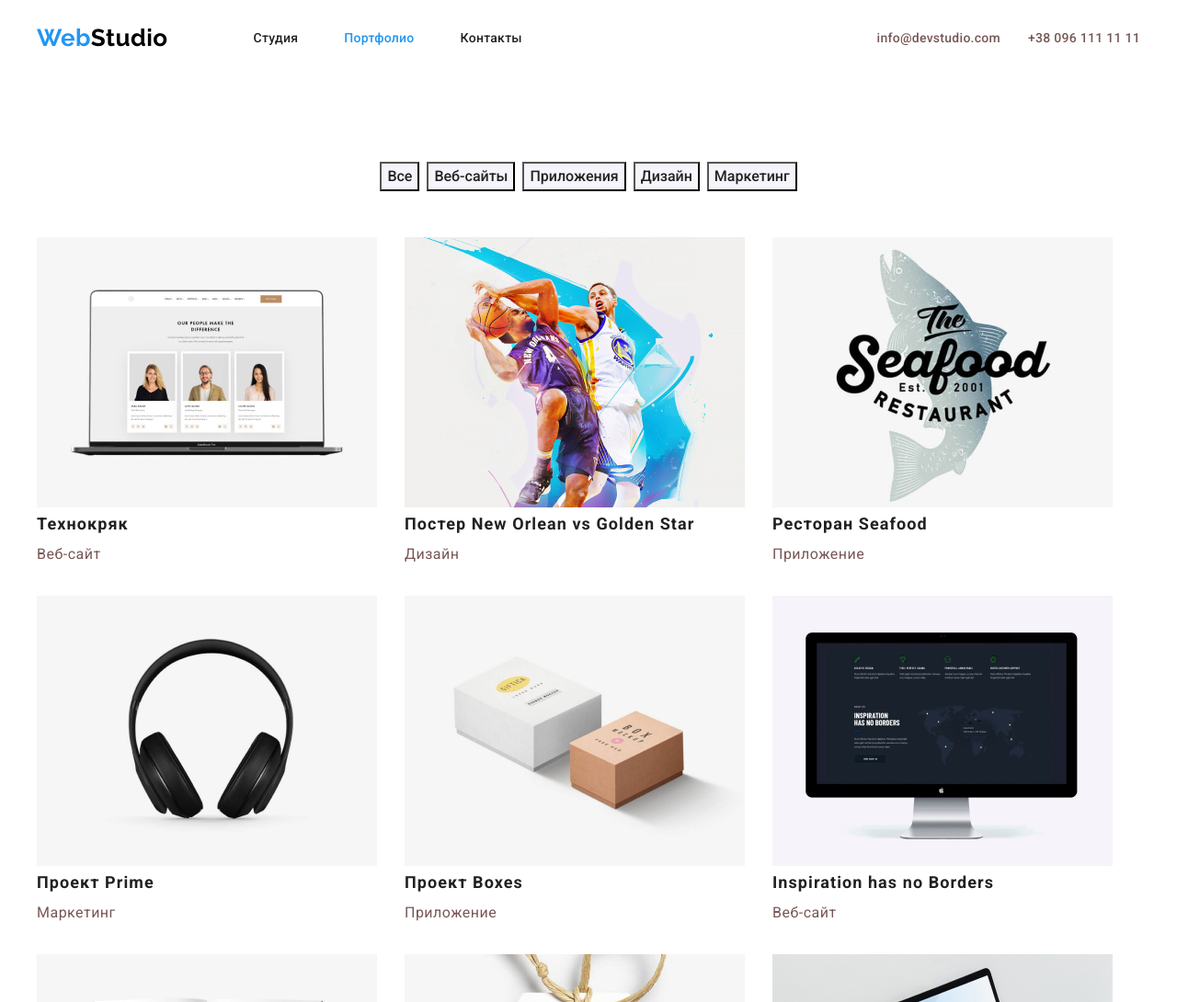
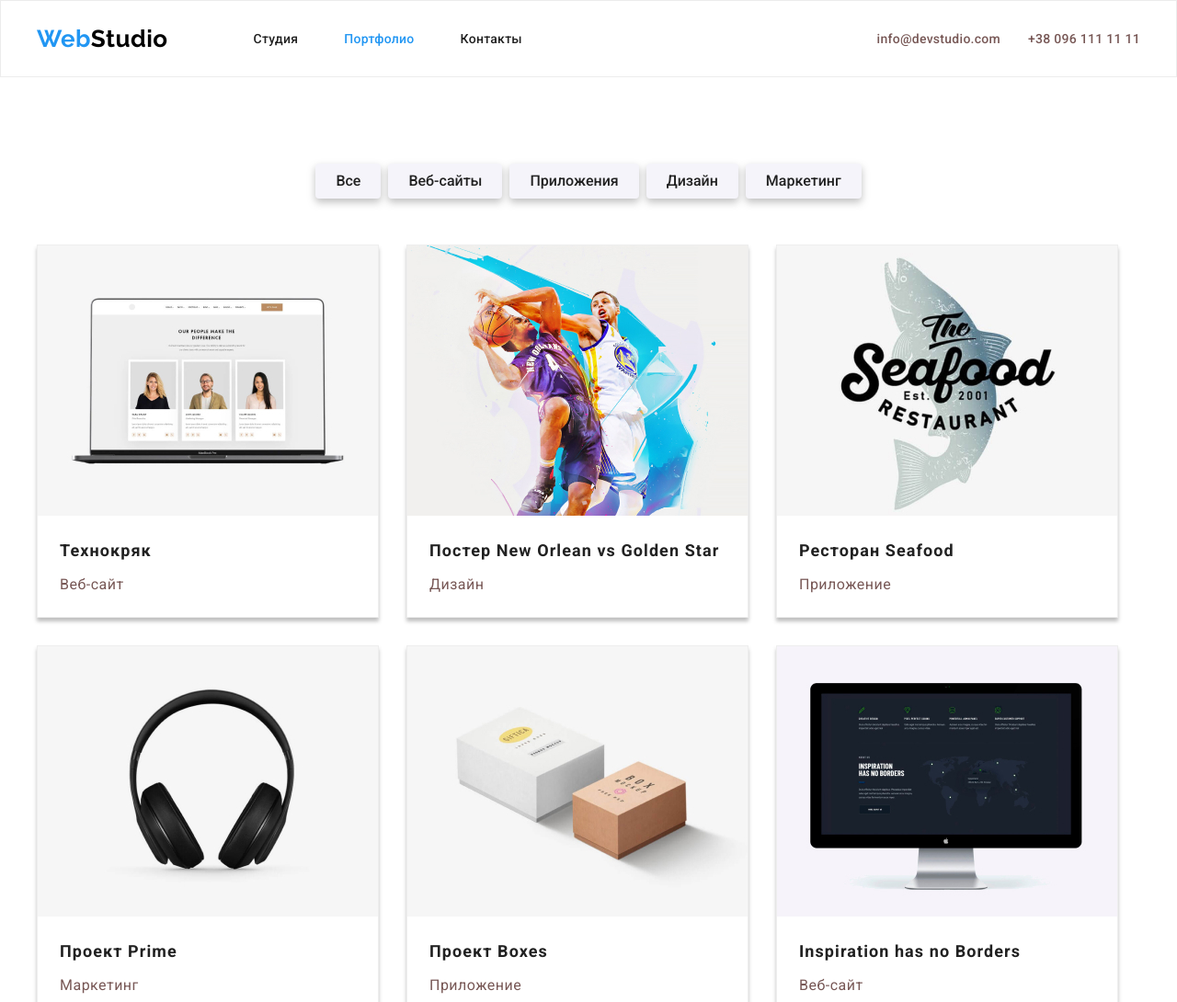
Before and after one commit to Vobzilla/goit-markup-hw-03, a plain HTML site: page portfolio.html in a window 1280 px wide. Shown: the top 1090 px of the page at 92% size. Drawn offline with nearby package versions, Linux system fonts and the light colour scheme.

Commit message:
CardFlex

```diff
--- a/portfolio.html
+++ b/portfolio.html
@@ -14,7 +14,8 @@
 </head>
 
 <!--Header-->
-<header class="page-header conteiner">
+<header class="page-header">
+  <div class="div conteiner">
     <nav class="main-nav">
       <a href="./index.html" class="logo link">Web<span class="web-logo">Studio</span> </a>
       <ul class="site-nav list ">
@@ -27,6 +28,7 @@
       <li class="item"><a href="mailto:info@devstudio.com" class="link">info@devstudio.com</a></li>
       <li class="item"><a href="tel:+380961111111" class="link">+38 096 111 11 11</a></li>
     </ul>
+  </div>
 </header>
 
 <!--Main-->
@@ -46,64 +48,82 @@
         <li class="item">
           <a class="link" href="">
             <img src="./images/technoquack.jpg" alt="Веб-сайт технокряк" width="370" />
+            <div class="card-text">
               <h2 class="project-title title">Технокряк</h2>
               <p class="project-text">Веб-сайт</p>
+            </div>
           </a>
         </li>
         <li class="item">
           <a class="link" href="">
             <img src="./images/NewOrlean.jpg" alt="Баскетболисты" width="370" />
+            <div class="card-text">
               <h2 class="project-title title">Постер New Orlean vs Golden Star</h2>
               <p class="project-text">Дизайн</p>
+            </div>
           </a>
         </li>
         <li class="item">
           <a class="link" href="">
             <img src="./images/Seafood.jpg" alt="Лого ресторана" width="370" />
+            <div class="card-text">
               <h2 class="project-title title">Ресторан Seafood</h2>
               <p class="project-text">Приложение</p>
+            </div>
           </a>
         </li>
         <li class="item">
           <a class="link" href="">
             <img src="./images/Prime.jpg" alt="Наушники" width="370" />
+            <div class="card-text">
               <h2 class="project-title title">Проект Prime</h2>
               <p class="project-text">Маркетинг</p>
+            </div>
           </a>
         </li>
         <li class="item">
           <a class="link" href="">
             <img src="./images/Boxes.jpg" alt="Коробки" width="370" />
+            <div class="card-text">
               <h2 class="project-title title">Проект Boxes</h2>
               <p class="project-text">Приложение</p>
+            </div>
           </a>
         </li>
         <li class="item">
           <a class="link" href="">
             <img src="./images/Inspiration.jpg" alt="Веб-сайт" width="370" />
+            <div class="card-text">
               <h2 class="project-title title">Inspiration has no Borders</h2>
               <p class="project-text">Веб-сайт</p>
+            </div>
           </a>
         </li>
         <li class="item">
           <a class="link" href="">
             <img src="./images/LimitedEdition.jpg" alt="Журнал" width="370" />
+            <div class="card-text">
               <h2 class="project-title title">Издание Limited Edition</h2>
               <p class="project-text">Дизайн</p>
+            </div>
           </a>
         </li>
         <li class="item">
           <a class="link" href="">
             <img src="./images/Lab.jpg" alt="Ярлык" width="370" />
+            <div class="card-text">
               <h2 class="project-title title">Проект LAB</h2>
               <p class="project-text">Маркетинг</p>
+            </div>
           </a>
         </li>
         <li class="item">
           <a class="link" href="">
             <img src="./images/GrowingBusiness.jpg" alt="Бизнес сайт" width="370" />
+            <div class="card-text">
               <h2 class="project-title title">Growing Business</h2>
               <p class="project-text">Приложение</p>
+            </div>
           </a>
         </li>
       </ul>
--- a/scc/styles.css
+++ b/scc/styles.css
@@ -94,9 +94,12 @@ ul {
 
 /* Navigation */
 .page-header {
+    border: 1px solid #ECECEC;
+}
+
+.page-header .conteiner {
     display: flex;
     align-items: center;
-
 }
 
 .main-nav {
@@ -266,6 +269,8 @@ ul {
 .team .item {
     text-align: center;
     background-color: var(--white-color);
+    box-shadow: 0px 1px 3px rgba(0, 0, 0, 0.12), 0px 1px 1px rgba(0, 0, 0, 0.14), 0px 2px 1px rgba(0, 0, 0, 0.2);
+    border-radius: 0px 0px 4px 4px;
 }
 
 .team .item:not(:last-child) {
@@ -290,6 +295,7 @@ ul {
 
 /* Main portfolio */
 .button-portfolio {
+    padding:6px 22px;
     color: var(--title-text-color);
     background-color: var(--bgc-team);
     font-weight: 500;
@@ -297,6 +303,10 @@ ul {
     line-height: 1.62;
     cursor: pointer;
     font-family: Roboto, sans-serif;
+    border: none;
+    border-radius: 4px;
+    filter: drop-shadow(0px 4px 4px rgba(0, 0, 0, 0.25));
+
 }
 
 .main-portfolio {
@@ -311,6 +321,7 @@ ul {
 
 .button-portfolio:hover,
 .button-portfolio:focus {
+    color: var(--white-color);
     background-color: var(--accent-color);
 }
 
@@ -325,9 +336,15 @@ ul {
 }
 
 .project .item {
-    flex-basis: calc(100/3)- var(--indent-cards);
+    /* flex-basis: calc(100% / 3 - var(--indent-cards)); */
     margin-right: var(--indent-cards);
     margin-bottom: var(--indent-cards);
+    border: 1px solid #EEEEEE;
+    box-shadow: 0px 4px 4px rgba(0, 0, 0, 0.25);
+}
+
+.card-text {
+    margin: 20px 24px;
 }
 
 .project-title {
@@ -338,6 +355,7 @@ ul {
 }
 
 .project-text {
+    padding-top: 4px;
     color: var(--primery-text-color);
     font-size: 16px;
     line-height: 1.88;
@@ -345,6 +363,7 @@ ul {
 
 /* Footer */
 .footer {
+    margin-top: var(--indent-section);
     background-color: var(--accent-bgc);
 }
 
```
Also changed, not shown: index.html (+3 -1 lines). Lines whose indentation alone changed are shown as unchanged.
